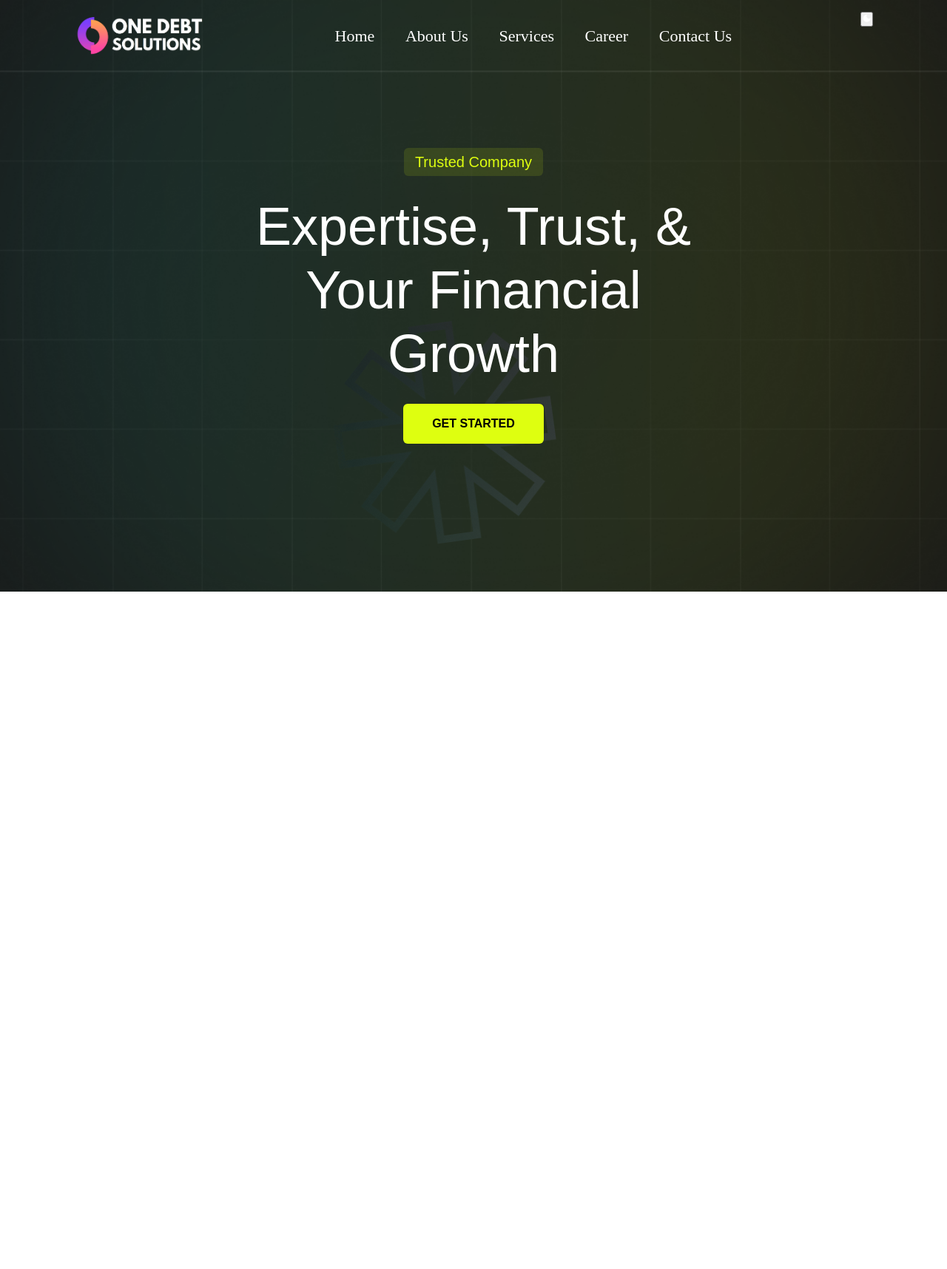
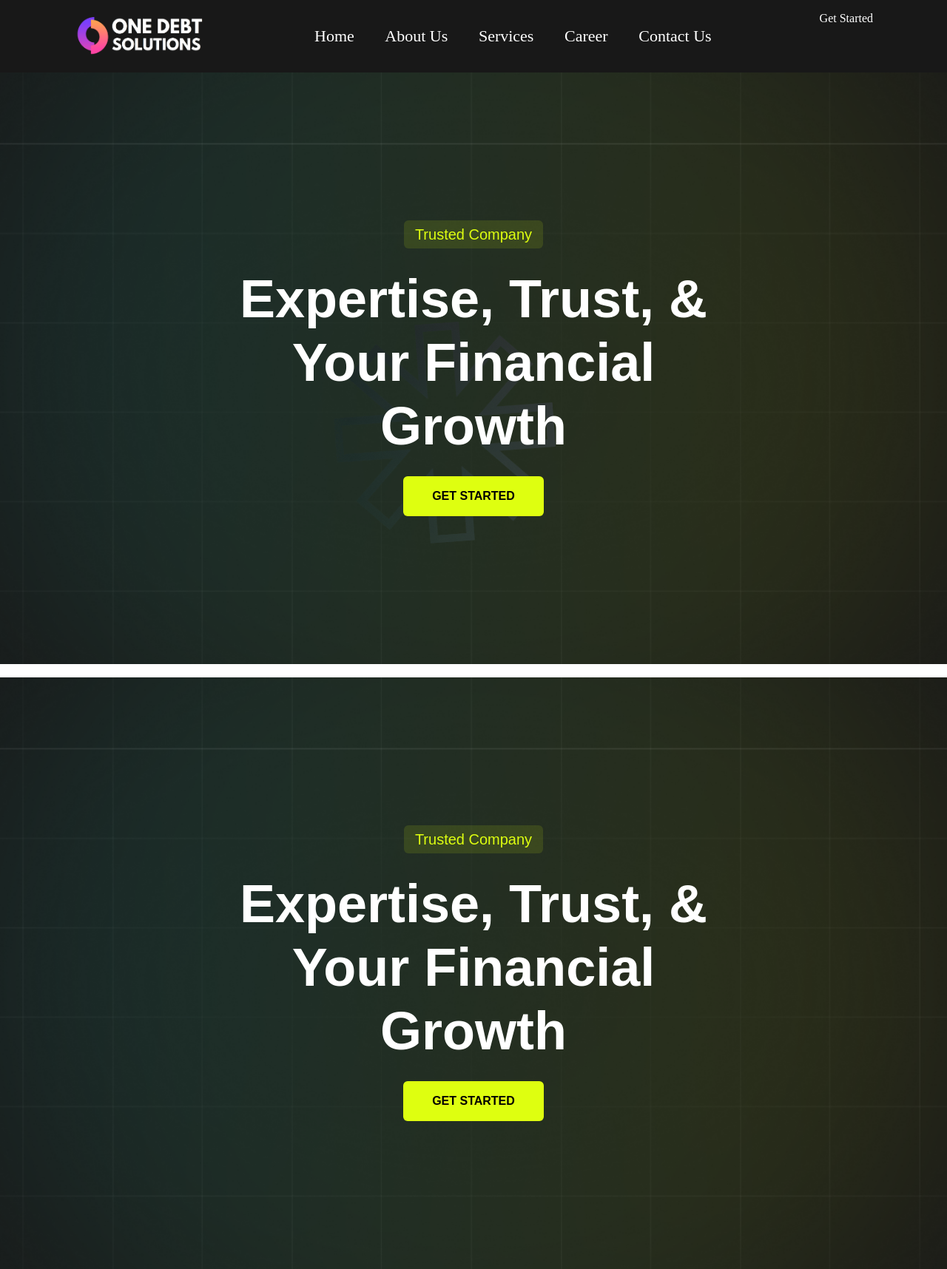
Before and after one commit to abhishekdasz/OneDebtSolutions, a Next.js app: page / in a window 1280 px wide. Shown: the whole page at 74% size. Before the commit the page ends 800 px from the top, so only its background shows below. Built offline with nearby package versions, Linux system fonts and the light colour scheme.

Commit message:
added homepage

```diff
--- a/src/app/components/Navbar.jsx
+++ b/src/app/components/Navbar.jsx
@@ -6,13 +6,9 @@ import { CiLight } from "react-icons/ci";
 import Link from 'next/link';
 
 const NavBar = () => {
-  const [isDarkMode, setIsDarkMode] = useState(false);
-  const toggleDarkMode = () => {
-    setIsDarkMode(!isDarkMode);
-  }
   return (
     <div className={styles.navbarSection}>
-      <div className={`${styles.navbarContainer} ${isDarkMode ? styles.darkMode: ''}`}>
+      <div className={styles.navbarContainer}>
 
 
         <div className={styles.logo}>
@@ -31,14 +27,8 @@ const NavBar = () => {
         </div>
 
 
-        <div className={styles.darkMode}>
-          <button
-            className={styles.darkModeButton}
-            onClick={toggleDarkMode}
-            aria-label="Toggle dark mode"
-          >
-            {isDarkMode ? <CiLight /> : <MdDarkMode />}
-          </button>
+        <div className={styles.navBtn}>
+          <p> Get Started </p>
         </div>
       </div>
     </div>
--- a/src/app/page.js
+++ b/src/app/page.js
@@ -3,6 +3,8 @@ import homeStyles from '@/app/page.module.scss'
 
 const page = () => {
   return (
+    <>
+
     <div
     className={homeStyles.homeSection}
     style={{
@@ -26,6 +28,33 @@ const page = () => {
 
       </div>
     </div>
+
+    // about section starts here
+    <div
+    className={homeStyles.homeSection}
+    style={{
+      backgroundImage:"url('/bg.png')",
+      backgroundSize: 'cover',
+      backgroundRepeat: 'no-repeat',
+      backgroundPosition: 'center',
+    }}
+    >
+      <div className={homeStyles.homeContainer}>
+
+        <div className={homeStyles.contentBox}>
+          <span className={homeStyles.subTitle}> Trusted Company </span>
+          <h2> Expertise, Trust, & Your Financial Growth </h2>
+          <div className={homeStyles.buttonBox}> GET STARTED </div>
+        </div>
+
+        <div className={homeStyles.shapeRotate}>
+          <img src="shape.png" alt="shape" />
+        </div>
+
+      </div>
+    </div>
+    </>
+    // about section ends here
   )
 }
 
--- a/src/app/page.module.scss
+++ b/src/app/page.module.scss
@@ -33,7 +33,6 @@
       {
         font-size: 72px;
         line-height: 86px;
-        font-weight: 500;
         width: 55%;
         text-align: center;
       }
--- a/src/app/styles/navbar.module.scss
+++ b/src/app/styles/navbar.module.scss
@@ -1,11 +1,15 @@
 .navbarSection
 {
+  position: sticky;
+  top: 0; /* Ensures the navbar stays at the top */
+  z-index: 1000; /* Ensures it stays on top of other content */
   .navbarContainer
   {
     display: flex;
     justify-content: space-between;
     padding: 1rem 100px;
-    position: absolute;
+    position: sticky;
+    background-color: #181818;
     width: 100%;
 
 
@@ -35,7 +39,6 @@
           a {
             text-decoration: none;
             color: #fff;
-            text-transform: capitalize;
           }
 
           a:hover {
```
